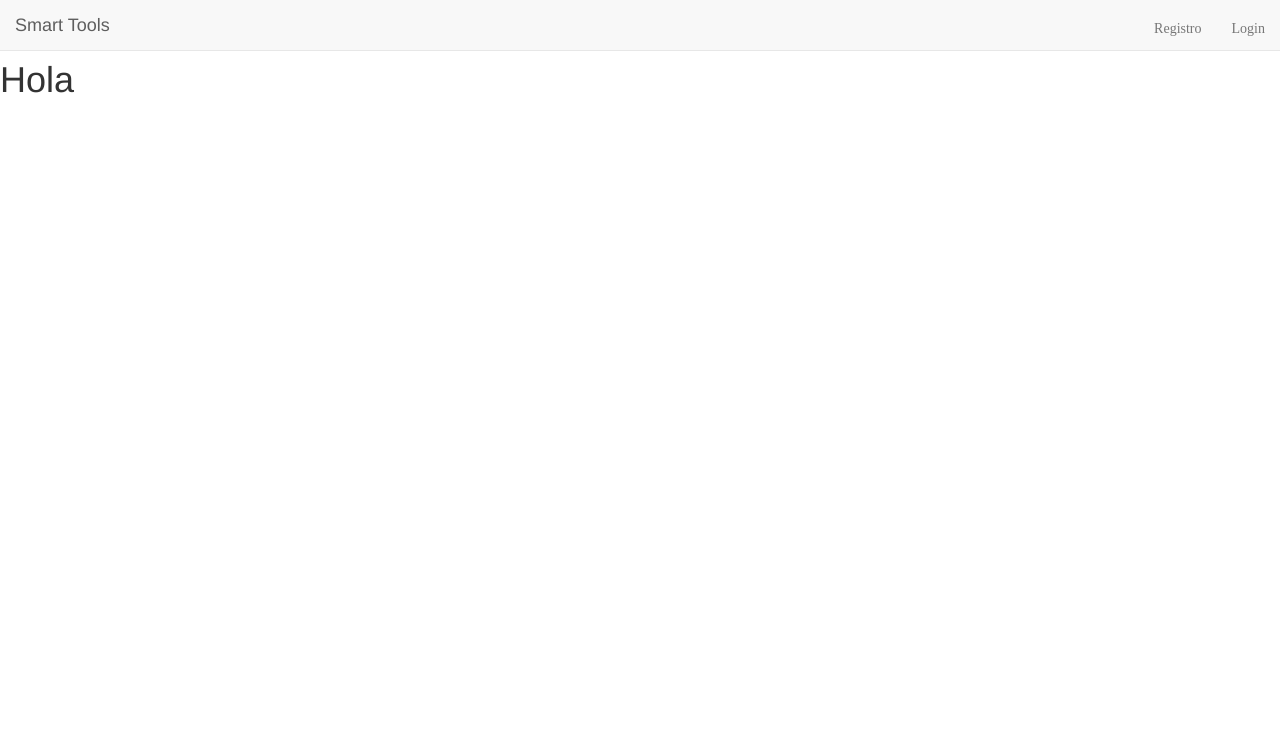
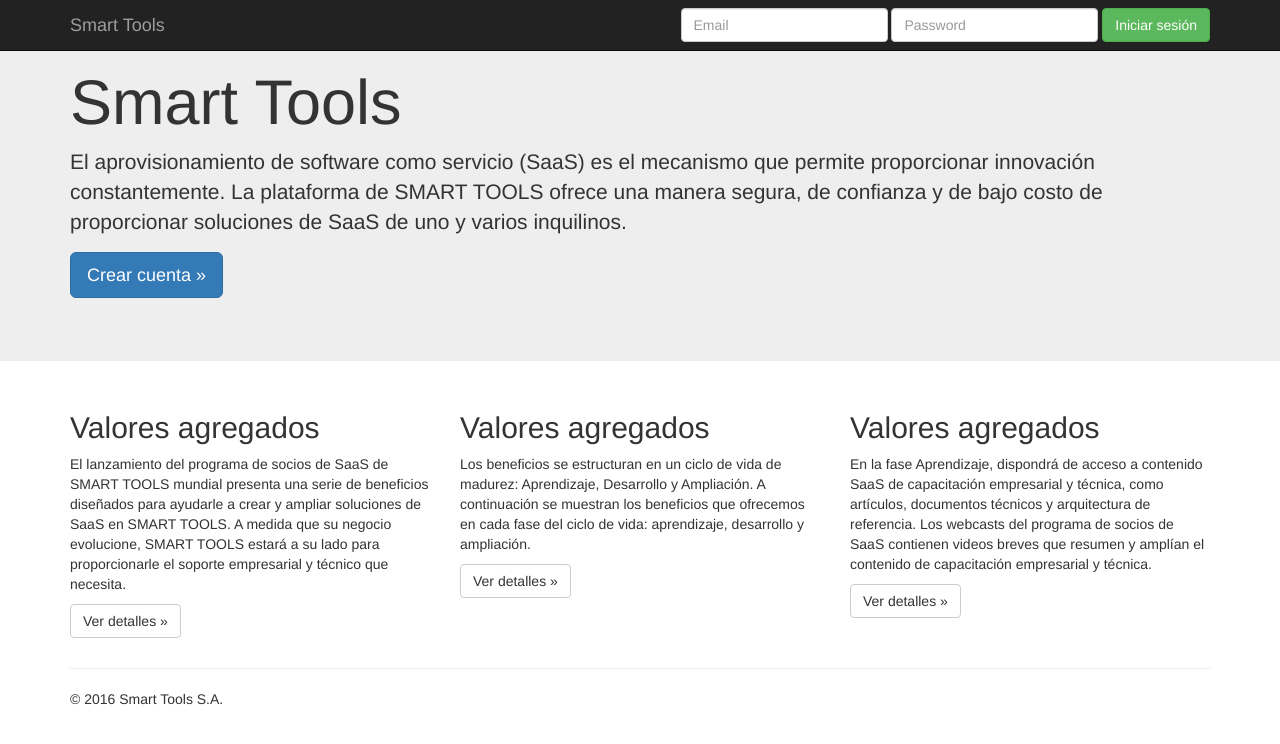
Before and after one commit to DiegoFernandoRuizS/smarttools8, a Django app: page / in a window 1280 px wide. Shown: the top 744 px of the page. Run offline with Django 3.2, Linux system fonts and the light colour scheme; some libraries are stand-ins or nearby versions.

Commit message:
Template index
-- update to template index

```diff
--- a/smarttools/web/templates/base.html
+++ b/smarttools/web/templates/base.html
@@ -10,15 +10,14 @@
 <html lang="en">
 <head>
     <meta charset="UTF-8">
-    <title> Smart Tools</title>
+    <title>Smart Tools</title>
 </head>
 
 <body>
-<nav class="navbar navbar-default navbar-fixed-top" role="navigation">
-    <div class="container-fluid">
-        <!-- Brand and toggle get grouped for better mobile display -->
+    <nav class="navbar navbar-inverse navbar-fixed-top">
+      <div class="container">
         <div class="navbar-header">
-            <button type="button" class="navbar-toggle collapsed" data-toggle="collapse" data-target="#main-bar">
+          <button type="button" class="navbar-toggle collapsed" data-toggle="collapse" data-target="#navbar" aria-expanded="false" aria-controls="navbar">
             <span class="sr-only">Toggle navigation</span>
             <span class="icon-bar"></span>
             <span class="icon-bar"></span>
@@ -26,20 +25,19 @@
           </button>
           <a class="navbar-brand" href="#">Smart Tools</a>
         </div>
-
-        <!-- Collect the nav links, forms, and other content for toggling -->
-        <div class="collapse navbar-collapse" id="main-bar">
-            <ul class="nav navbar-nav">
-            </ul>
-            <ul class="nav navbar-nav navbar-right">
-                <li><a class="glyphicon plyphicon-log-in" href="#">Registro</a></li>
-                <li><a class="glyphicon plyphicon-log-in" href="#">Login</a></li>
-            </ul>
-        </div> <!-- /.navbar-collapse -->
-    </div> <!-- /.container-fluid -->
+        <div id="navbar" class="navbar-collapse collapse">
+          <form class="navbar-form navbar-right">
+            <div class="form-group">
+              <input type="text" placeholder="Email" class="form-control">
+            </div>
+            <div class="form-group">
+              <input type="password" placeholder="Password" class="form-control">
+            </div>
+              <button type="submit" class="btn btn-success">Iniciar sesión</button>
+          </form>
+        </div><!--/.navbar-collapse -->
+      </div>
     </nav>
-<br>
-<br>
 {% block main %}
 {% endblock %}
 </body>
--- a/smarttools/web/templates/index.html
+++ b/smarttools/web/templates/index.html
@@ -1,7 +1,51 @@
 {% extends 'base.html' %}
 
 {% block main %}
-<h1>
-    Hola
-</h1>
+
+<!-- Main jumbotron for a primary marketing message or call to action -->
+<div class="jumbotron">
+    <div class="container">
+        <h1>Smart Tools</h1>
+        <p>El aprovisionamiento de software como servicio (SaaS) es el mecanismo que permite proporcionar innovación
+            constantemente. La plataforma de SMART TOOLS ofrece una manera segura, de confianza y de bajo costo de
+            proporcionar soluciones de SaaS de uno y varios inquilinos.
+        <p><a class="btn btn-primary btn-lg" href="#" role="button">Crear cuenta »</a></p>
+    </div>
+</div>
+
+<div class="container">
+    <!-- Example row of columns -->
+    <div class="row">
+        <div class="col-md-4">
+            <h2>Valores agregados</h2>
+            <p>El lanzamiento del programa de socios de SaaS de SMART TOOLS mundial presenta una serie de beneficios diseñados
+                para ayudarle a crear y ampliar soluciones de SaaS en SMART TOOLS. A medida que su negocio evolucione, SMART TOOLS
+                estará a su lado para proporcionarle el soporte empresarial y técnico que necesita.
+            </p>
+            <p><a class="btn btn-default" href="#" role="button">Ver detalles »</a></p>
+        </div>
+        <div class="col-md-4">
+            <h2>Valores agregados</h2>
+            <p>Los beneficios se estructuran en un ciclo de vida de madurez: Aprendizaje, Desarrollo y Ampliación. A
+                continuación se muestran los beneficios que ofrecemos en cada fase del ciclo de vida: aprendizaje,
+                desarrollo y ampliación.</p>
+            <p><a class="btn btn-default" href="#" role="button">Ver detalles »</a></p>
+        </div>
+        <div class="col-md-4">
+            <h2>Valores agregados</h2>
+            <p>En la fase Aprendizaje, dispondrá de acceso a contenido SaaS de capacitación empresarial y técnica, como
+                artículos, documentos técnicos y arquitectura de referencia. Los webcasts del programa de socios de SaaS
+                contienen videos breves que resumen y amplían el contenido de capacitación empresarial y técnica.</p>
+            <p><a class="btn btn-default" href="#" role="button">Ver detalles »</a></p>
+        </div>
+    </div>
+
+    <hr>
+
+    <footer>
+        <p>© 2016 Smart Tools S.A.</p>
+    </footer>
+</div> <!-- /container -->
+
+
 {% endblock %}
```
Lines whose indentation alone changed are shown as unchanged.
